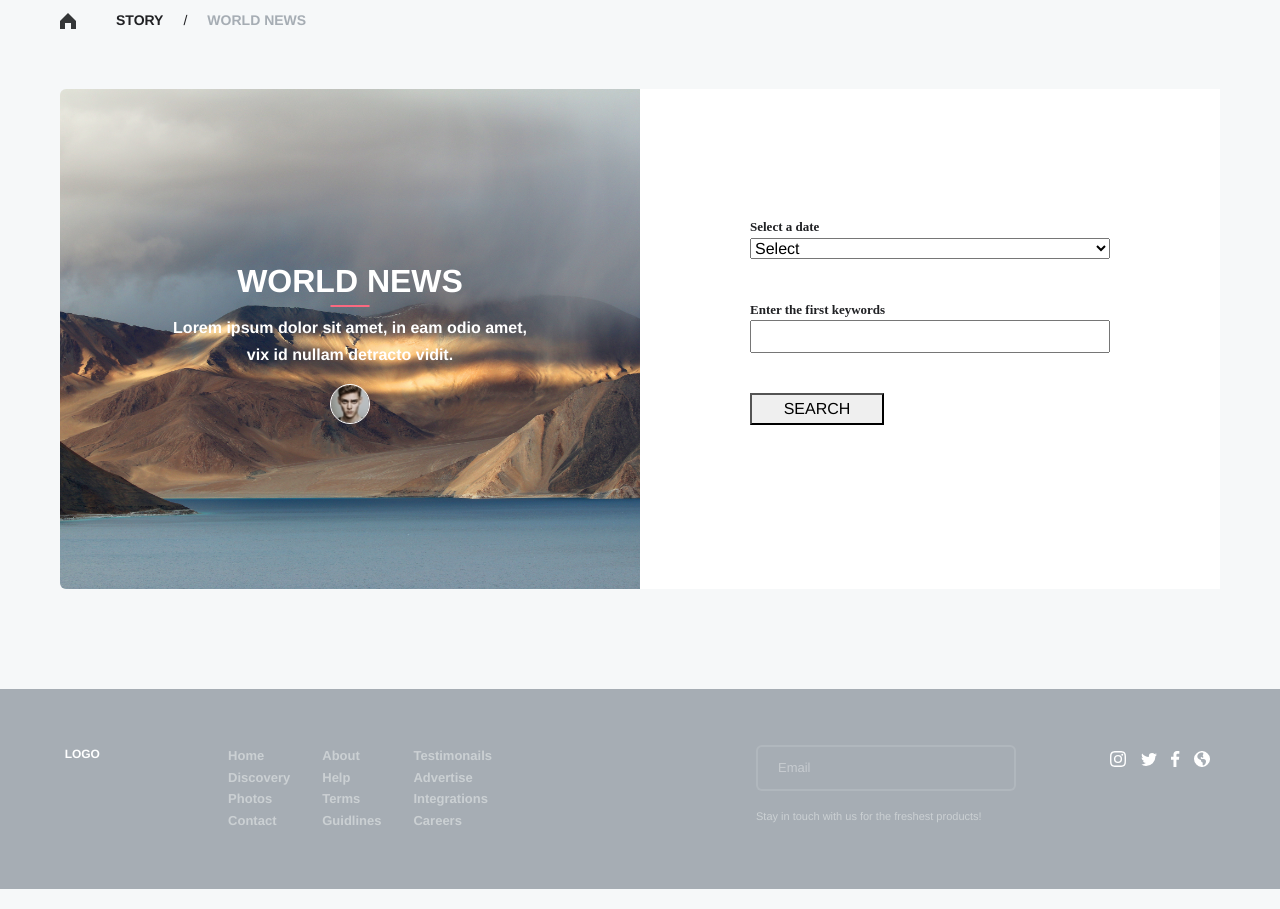
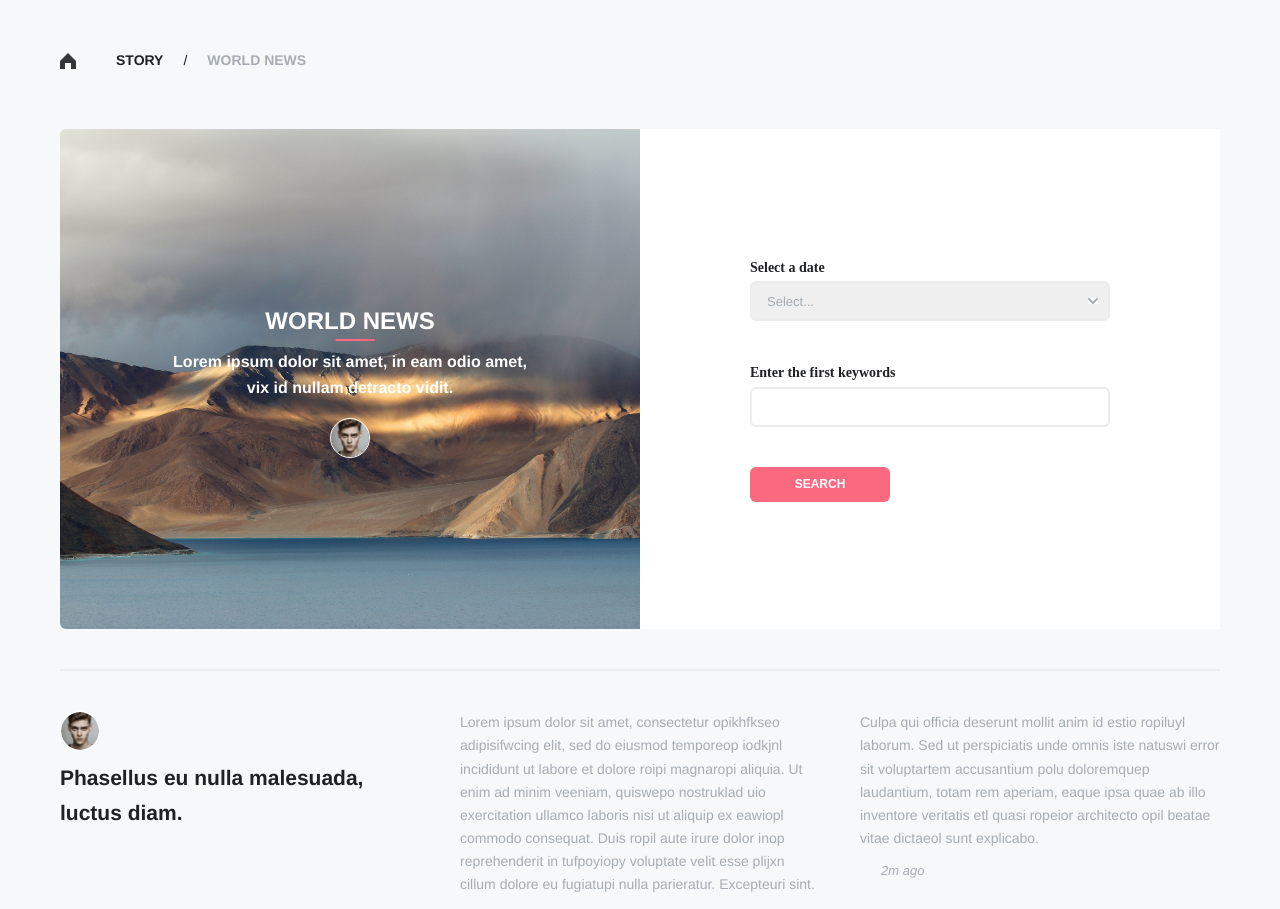
Before and after one commit to arkaaaadiy/News-site, a website: page app/worldnews.html in a window 1280 px wide. Shown: the part 43-952 px from the top of the page. Drawn offline with Linux system fonts and the light colour scheme.

Commit message:
Addting new block on world news page and customized select

```diff
--- a/app/sass/_worldnews.sass
+++ b/app/sass/_worldnews.sass
@@ -59,16 +59,60 @@
     display: flex
     flex-direction: column
     p
-        font-size: 13px
+        font-size: 14px
         font-weight: bold
         font-family: Acumin
         color: $black
         padding: 0
         margin: 0
+        margin-bottom: 2px
     .search__select
         margin-bottom: 40px
+        max-height: 40px
+        padding: 8px 15px
+        font-weight: 400
+        font-size: 13px
+        color: $gray
+        border: 2px solid $semigray
+        border-radius: 6px
+        outline: none
+        background-image: url(/img/_src/dropdown.jpg)
+        background-repeat: no-repeat
+        background-position: right .8em top 50%, 0 0
+        appearance: none
+        option
+            color: $gray
+            padding: 6px 28px 6px 0;
     .search__input
         margin-bottom: 40px
+        padding: 0 15px
+        min-height: 40px
+        font-weight: 400
+        font-size: 13px
+        color: $gray
+        border: 2px solid $semigray
+        border-radius: 6px
     .search_lbl-select
     .search__btn
-        max-width: 134px
+        max-width: 140px
+        background-color: $accent
+        color: #fff
+        border: none
+        font-size: 12px
+        font-weight: bold
+        font-family: Arial, Helvetica, sans-serif
+        padding: 8px 1px
+        border-radius: 6px
+.last-news
+    border-top: 2px solid $semigray
+    border-bottom: 2px solid $semigray
+    padding: 40px 0
+    display: flex
+    max-height: 252px
+    justify-content: space-between
+    .last-news__col
+        max-width: 360px
+        padding:
+        font-size: 14px
+        h2
+            margin-top: 10px
--- a/app/worldnews.html
+++ b/app/worldnews.html
@@ -107,7 +107,7 @@
   </header>
 
   <div class="container">
-      <div class="world-news">
+    <section class="world-news">
       <div class="world-news__headling">
         <div class="breadcrumbs">
           <a href="#"><img src="/img/icons/home.svg" alt=""></a>
@@ -131,7 +131,7 @@
           <form action="" class="search">
             <p class="search_lbl-select" for="select">Select a date</p>
             <select name="Select" class="search__select" id="select">
-                <option selected disabled>Select</option>
+              <option selected disabled>Select...</option>
               <option value="">Last weak</option>
               <option value="">Last mounth</option>
             </select>
@@ -141,8 +141,34 @@
           </form>
         </div>
       </div>
+    </section>
+
+    <section class="last-news">
+      <div class="last-news__col">
+        <img src="/img/_src/avatarJ.jpg" alt="" class="hero-article__avatar hero-article__avatar_wb">
+        <h2>Phasellus eu nulla malesuada, luctus diam.</h2>
       </div>
+      <div class="last-news__col">
+        <p>Lorem ipsum dolor sit amet, consectetur opikhfkseo adipisifwcing elit, sed do eiusmod temporeop iodkjnl
+          incididunt ut labore et dolore roipi magnaropi aliquia. Ut enim ad minim veeniam, quiswepo nostruklad
+          uio
+          exercitation ullamco laboris nisi ut aliquip ex eawiopl commodo consequat. Duis ropil aute irure dolor
+          inop reprehenderit in tufpoyiopy voluptate velit esse plijxn cillum dolore eu fugiatupi nulla
+          parieratur.
+          Excepteuri sint.</p>
       </div>
+      <div class="last-news__col">
+        <p>
+          Culpa qui officia deserunt mollit anim id estio ropiluyl laborum. Sed ut perspiciatis unde omnis
+          iste
+          natuswi error sit voluptartem accusantium polu doloremquep laudantium, totam rem aperiam, eaque ipsa
+          quae
+          ab illo inventore veritatis etl quasi ropeior architecto opil beatae vitae dictaeol sunt explicabo.
+        </p>
+        <div class="publish-time">2m ago</div>
+      </div>
+    </section>
+    </>
 
     <footer>
       <div class="container footer">
```
Also changed, not shown: app/css/styles.min.css, app/img/@1x/dropdown.jpg (added), app/img/@1x/dropdown.png (added), app/img/@2x/dropdown.jpg (added), app/img/@2x/dropdown.png (added), app/img/_src/dropdown.jpg (added), app/img/_src/dropdown.png (added). Lines whose indentation alone changed are shown as unchanged.
